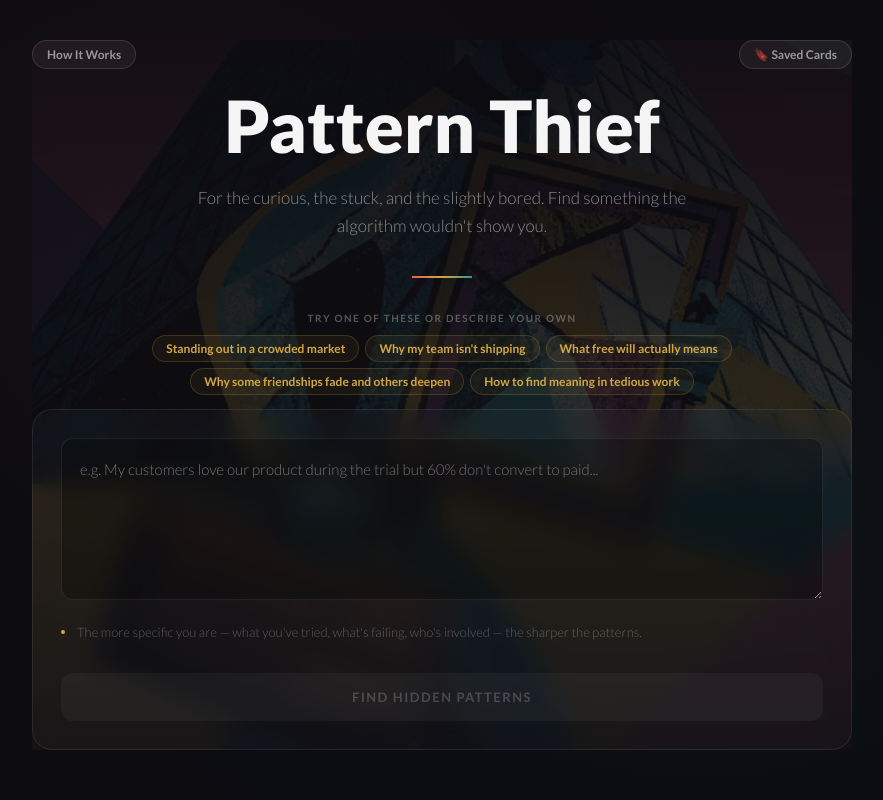
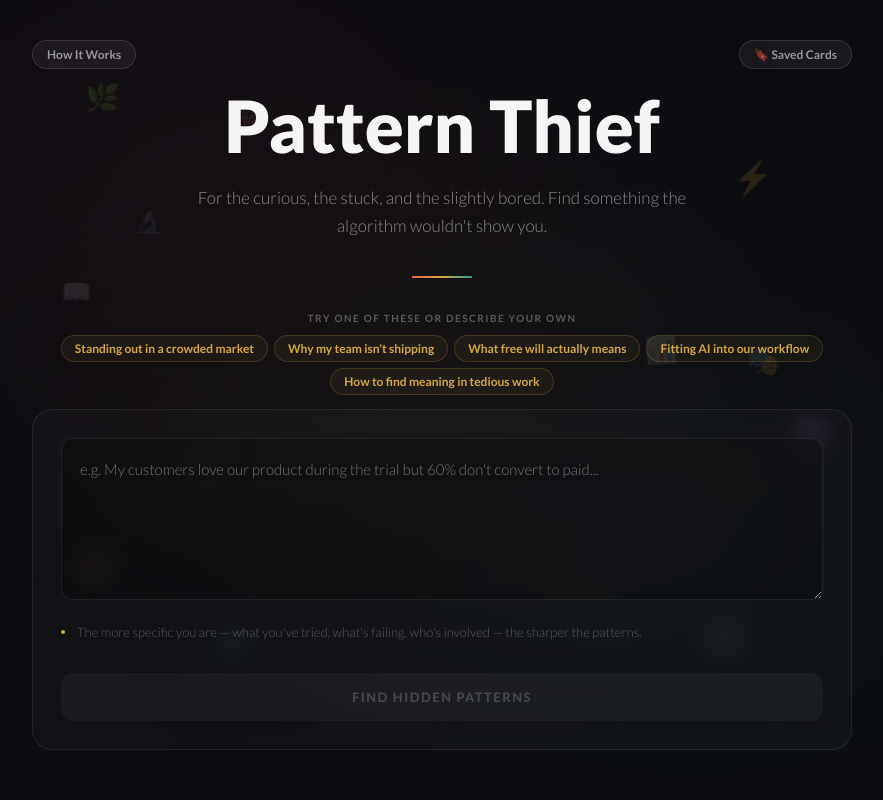
Before and after one commit to Melodania17/pattern-thief, a React (Vite) app: page / in a window 1280 px wide. Shown: the top 800 px of the page, without its empty margins (198-1081 px from the left). Built offline with nearby package versions, Linux system fonts and the light colour scheme.

Commit message:
Restore floating icons, swap chip, fix fracture voice to second person

```diff
--- a/src/PatternThief.jsx
+++ b/src/PatternThief.jsx
@@ -57,9 +57,9 @@ const STARTER_CHIPS = [
     teaser: { icon: "🕉️", domain: "Philosophy & religion", source: "The Daoist concept of wu wei", color: "#8a6d3b", hint: "Wu wei means 'effortless action' — acting in such harmony with circumstance that the line between choosing and being chosen by the moment dissolves. What if free will isn't a yes/no question, but a question of how aligned your action is with the present?" }
   },
   {
-    label: "Why some friendships fade and others deepen",
-    prompt: "Some of my friendships have lasted decades and grown deeper, while others I expected to last have quietly faded. I'd like to understand what's actually happening underneath this.",
-    teaser: { icon: "🌿", domain: "Nature & biomimicry", source: "Old-growth forest root systems", color: "#2d6a4f", hint: "Old trees in a forest share nutrients through fungal networks — but only with trees that contribute back. The relationships that thrive are the ones with active reciprocity, not just proximity. Which of your friendships are still exchanging nutrients?" }
+    label: "Fitting AI into our workflow",
+    prompt: "We're trying to figure out how AI should fit into our team's workflow. Everyone's adopting it differently, some are overusing it, some are avoiding it. We need a coherent approach.",
+    teaser: { icon: "🌾", domain: "Gardening & agriculture", source: "Companion planting", color: "#558b2f", hint: "In companion planting, certain crops thrive when grown next to specific others — corn supports beans, basil protects tomatoes. The wrong pairing kills both. Which AI tools should sit beside which human roles, and which combinations would quietly poison your team's work?" }
   },
   {
     label: "How to find meaning in tedious work",
@@ -180,6 +180,10 @@ QUALITY BAR — every card MUST meet ALL of these criteria:
 
 PROCESS:
 1. FRACTURE: identify 2-3 core sub-problems. Use the user's exact words where possible.
+
+VOICE — IMPORTANT:
+- Write the fracture_summary and the_analogy in SECOND PERSON, addressing the user directly. Use "you," "your," "you've," "you asked about..." — never "the user" or "they" or third person. Example: "You asked about retaining engineers — your real challenge is that growth means promotion, but they want creative authority." NOT: "The user is asking about engineer retention. They are facing..."
+- Mirror their words and phrasing back to them.
 2. For each sub-problem, search across these 25 domains (randomized priority): ${full}
 3. MUST include 2+ cards from: ${mustInclude.join(", ")}.
 4. Generate ONLY 3-4 cards total. Quality beats quantity. If only 3 strong cards exist, return 3.
@@ -396,28 +400,9 @@ function InfoModal({ onClose }) {
 }
 
 // ─── FLOATING ICONS ──────────────────────────────────────────────────
-function CubistBackground() {
-  return (
-    <div style={{ position: "absolute", inset: 0, overflow: "hidden", pointerEvents: "none", borderRadius: "inherit" }}>
-      {/* Cubist image — subtle but visible */}
-      <div style={{
-        position: "absolute",
-        inset: 0,
-        backgroundImage: "url('/cubist-bg.jpg')",
-        backgroundSize: "cover",
-        backgroundPosition: "center",
-        backgroundRepeat: "no-repeat",
-        opacity: 0.22,
-        filter: "saturate(0.9) contrast(1.05)",
-      }} />
-      {/* Dark gradient overlay for text readability — darker at top/bottom, lighter center to let image show */}
-      <div style={{
-        position: "absolute",
-        inset: 0,
-        background: "linear-gradient(180deg, rgba(12,12,17,0.85) 0%, rgba(12,12,17,0.45) 50%, rgba(12,12,17,0.85) 100%)",
-      }} />
-    </div>
-  );
+function FloatingIcons() {
+  const ps=[{top:"8%",left:"5%",a:"float1",d:"18s",s:"28px",o:0.15},{top:"15%",right:"8%",a:"float2",d:"22s",s:"32px",o:0.12},{top:"35%",left:"3%",a:"float3",d:"20s",s:"24px",o:0.1},{top:"55%",right:"4%",a:"float1",d:"25s",s:"26px",o:0.13},{top:"70%",left:"7%",a:"float2",d:"19s",s:"30px",o:0.11},{top:"25%",left:"12%",a:"float3",d:"23s",s:"22px",o:0.08},{top:"45%",right:"10%",a:"float1",d:"21s",s:"28px",o:0.1},{top:"80%",right:"12%",a:"float2",d:"17s",s:"24px",o:0.12},{top:"10%",left:"25%",a:"float3",d:"24s",s:"20px",o:0.07},{top:"60%",left:"18%",a:"float1",d:"20s",s:"22px",o:0.09},{top:"40%",right:"20%",a:"float2",d:"26s",s:"26px",o:0.08},{top:"85%",left:"22%",a:"float3",d:"18s",s:"24px",o:0.1}];
+  return <div style={{position:"absolute",inset:0,overflow:"hidden",pointerEvents:"none"}}>{DOMAINS.slice(0,12).map((d,i)=>{const p=ps[i];return <span key={d.id} style={{position:"absolute",top:p.top,left:p.left,right:p.right,fontSize:p.s,opacity:p.o,animation:`${p.a} ${p.d} ease-in-out infinite`,filter:"blur(0.5px)"}}>{d.icon}</span>;})}</div>;
 }
 
 function FEARBar({ activeStep }) {
@@ -904,7 +889,7 @@ export default function PatternThief() {
         {/* LANDING */}
         {step === 1 && (
           <div style={{ position: "relative", minHeight: "80vh", display: "flex", flexDirection: "column", justifyContent: "center" }}>
-            <CubistBackground />
+            <FloatingIcons />
             {/* TOP-LEFT: How It Works button */}
             <div style={{ position: "absolute", top: 0, left: 0, zIndex: 5 }}>
               <button onClick={() => setShowInfo(true)} style={{ background: "rgba(255,255,255,0.05)", border: "1px solid rgba(255,255,255,0.12)", borderRadius: "18px", padding: "6px 14px", cursor: "pointer", fontFamily: "'Lato'", fontSize: "12px", fontWeight: 700, color: "rgba(255,255,255,0.55)", display: "flex", alignItems: "center", gap: "6px", transition: "all 0.2s" }}
```
